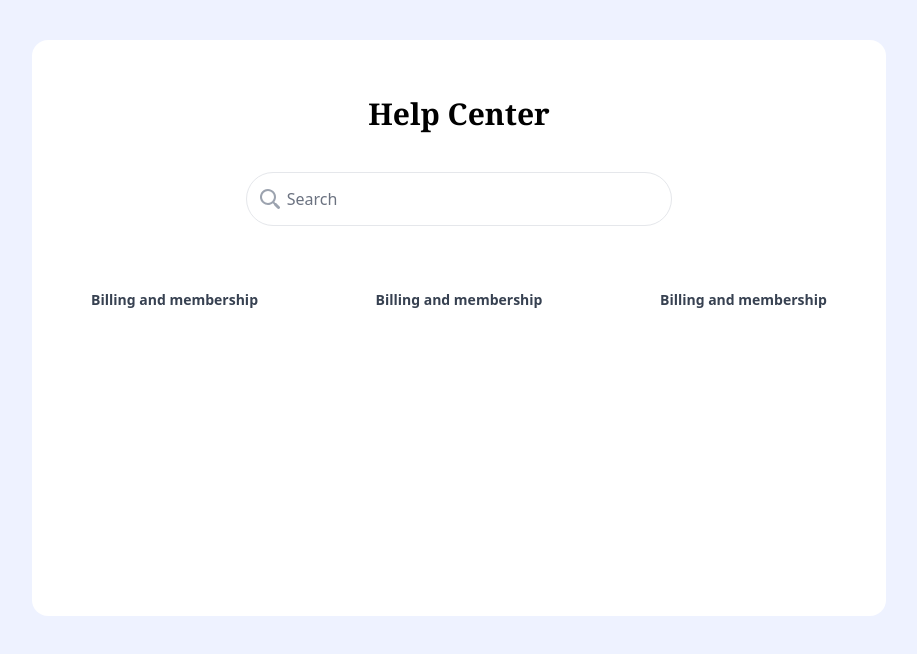
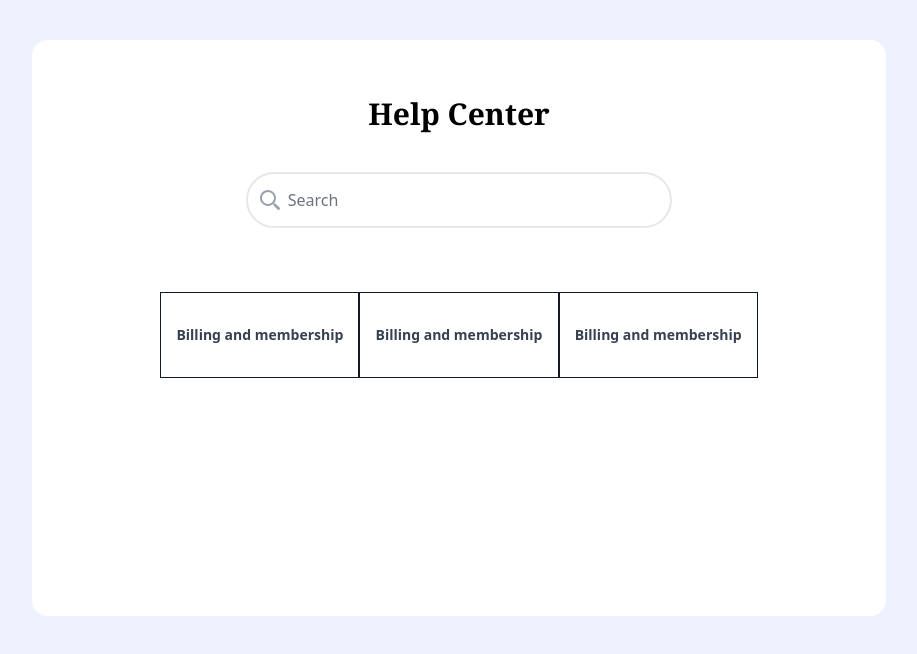
Before and after one commit to nasir-001/100-components, a Vue app: page /layout24 in a window 1280 px wide. Shown: the top 654 px of the page, without its empty margins (181-1098 px from the left). Built offline with nearby package versions, Linux system fonts and the light colour scheme; the HTML template or start-up script is replaced by a standard one.

Commit message:
added border to the items

```diff
--- a/src/views/Layout24.vue
+++ b/src/views/Layout24.vue
@@ -10,16 +10,16 @@
             <path d="M16.32 14.9l1.1 1.1c.4-.02.83.13 1.14.44l3 3a1.5 1.5 0 0 1-2.12 2.12l-3-3a1.5 1.5 0 0 1-.44-1.14l-1.1-1.1a8 8 0 1 1 1.41-1.41l.01-.01zM10 16a6 6 0 1 0 0-12 6 6 0 0 0 0 12z"></path>
           </svg>
         </div>
-        <input placeholder="Search" class="appearance-none block w-full text-gray-700 border border-gray-200 rounded-full py-4 px-4 mb-3 leading-tight pl-10 pr-4">
+        <input placeholder="Search" class="appearance-none block w-full text-gray-700 border-2 border-gray-200 rounded-full py-4 px-4 mb-3 leading-tight pl-10 pr-4">
       </div>
-      <div class="flex justify-evenly text-center">
-        <div class="text-sm font-semibold w-1/3 text-gray-700">
+      <div class="flex justify-evenly text-center mx-32">
+        <div class="text-sm font-semibold w-1/3 text-gray-700 border border-gray-900 py-8">
           Billing and membership
         </div>
-        <div class="text-sm font-semibold w-1/3 text-gray-700">
+        <div class="text-sm font-semibold w-1/3 text-gray-700 border border-gray-900 py-8">
           Billing and membership
         </div>
-        <div class="text-sm font-semibold w-1/3 text-gray-700">
+        <div class="text-sm font-semibold w-1/3 text-gray-700 border border-gray-900 py-8">
           Billing and membership
         </div>
       </div>
```
